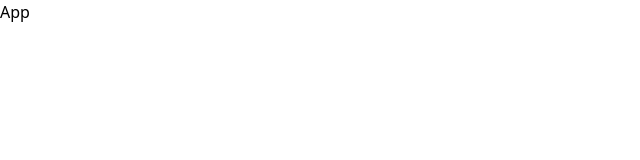
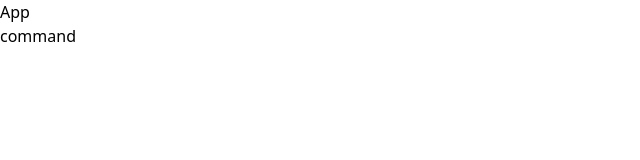
Before and after one commit to aman-vermaa/Real-E-state, a React (Vite) app in the folder client/: page / in a window 1280 px wide. Shown: the top 160 px of the page, without its empty margins (0-640 px from the left). Built offline with nearby package versions, Linux system fonts and the light colour scheme.

Commit message:
added a header

```diff
--- a/client/src/App.jsx
+++ b/client/src/App.jsx
@@ -2,6 +2,9 @@ import React from 'react'
 
 export default function App() {
   return (
-    <h1 className = 'text-red-500'>App</h1>
+    <div>
+          <h1 className = 'text-red-500'>App</h1>
+          <h2>command</h2>
+    </div>
   )
 }
```
